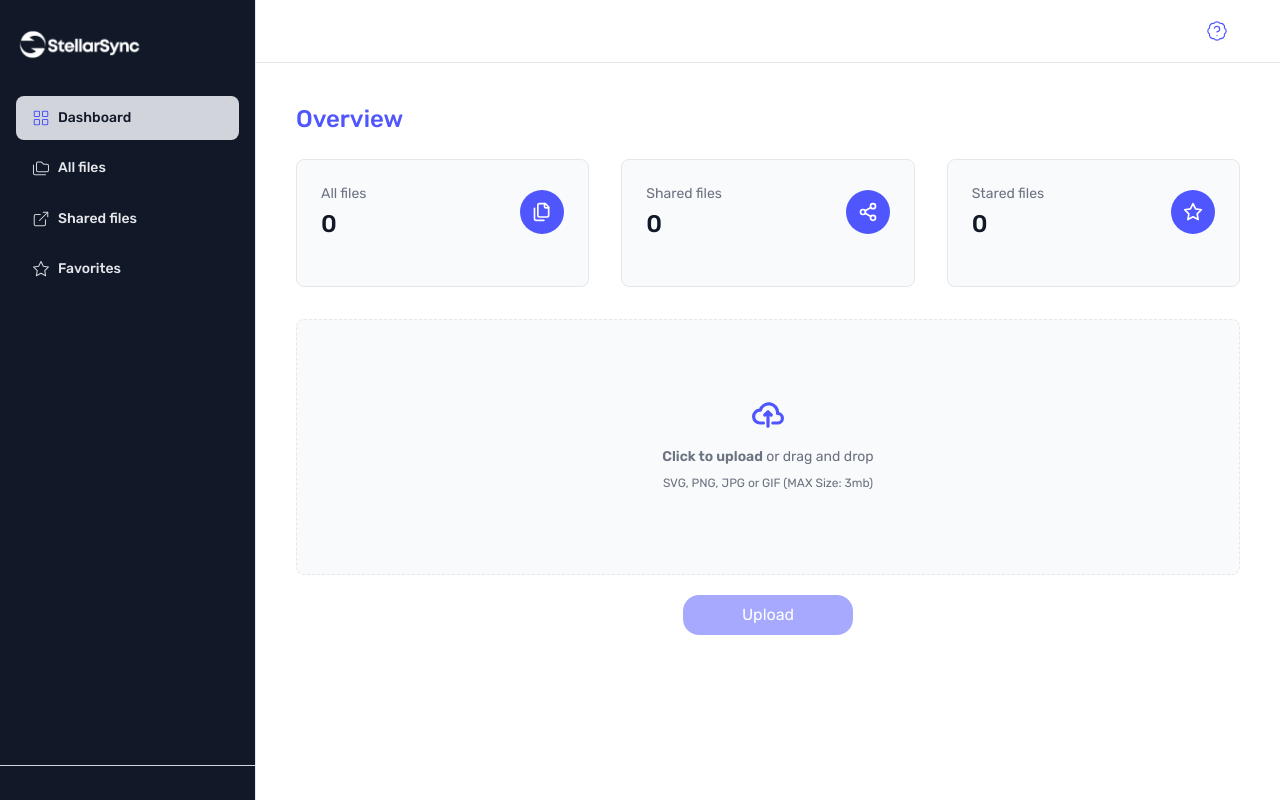
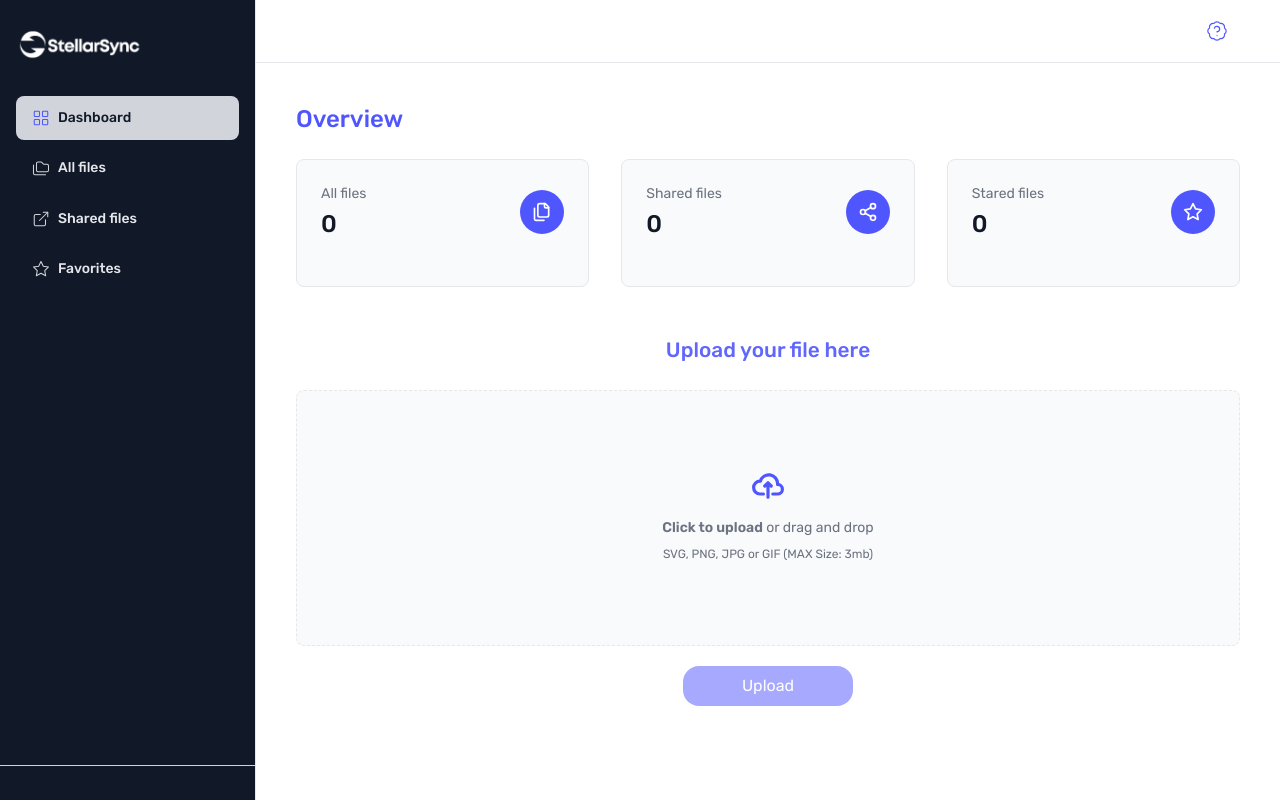
Before and after one commit to abdrzqsalihu/stellar-sync, a Next.js app: page /home in a window 1280 px wide. Built offline with nearby package versions, Linux system fonts and the light colour scheme; no server answers.

Commit message:
minor ui improvements

```diff
--- a/app/(dashboard)/(routes)/file-preview/_components/FileInfo.jsx
+++ b/app/(dashboard)/(routes)/file-preview/_components/FileInfo.jsx
@@ -16,8 +16,8 @@ function FileInfo({ file }) {
       >
         <Image
           src={fileType == "image" ? file?.fileUrl : "/file.png"}
-          width={320}
-          height={320}
+          width={fileType == "image" ? 320 : 150}
+          height={fileType == "image" ? 320 : 150}
           alt="logo"
           className="rounded-md object-contain"
           //   style={{ width: "auto", height: "auto" }}
--- a/app/(dashboard)/(routes)/home/_components/UploadFile.jsx
+++ b/app/(dashboard)/(routes)/home/_components/UploadFile.jsx
@@ -28,7 +28,7 @@ function UploadFile({ uploadBtnClick, progress }) {
 
   return (
     <div>
-      <div className="flex items-center justify-center w-full mt-8">
+      <div className="flex items-center justify-center w-full mt-6">
         <label
           htmlFor="dropzone-file"
           className="flex flex-col items-center justify-center w-full h-64 border-[1px] border-gray-200 border-dashed rounded-lg cursor-pointer bg-gray-50 dark:bg-gray-50 hover:bg-gray-100 dark:border-secondary dark:hover:bg-gray-100"
--- a/app/(dashboard)/(routes)/home/page.jsx
+++ b/app/(dashboard)/(routes)/home/page.jsx
@@ -67,6 +67,9 @@ function HomePage() {
   return (
     <div className="mx-auto px-10 mt-10">
       <Overview />
+      <h1 className="text-[1.3rem] font-medium text-primary opacity-90 mt-12 text-center">
+        Upload your file here
+      </h1>
       <UploadFile
         uploadBtnClick={(file) => uploadFile(file)}
         progress={progress}
```
